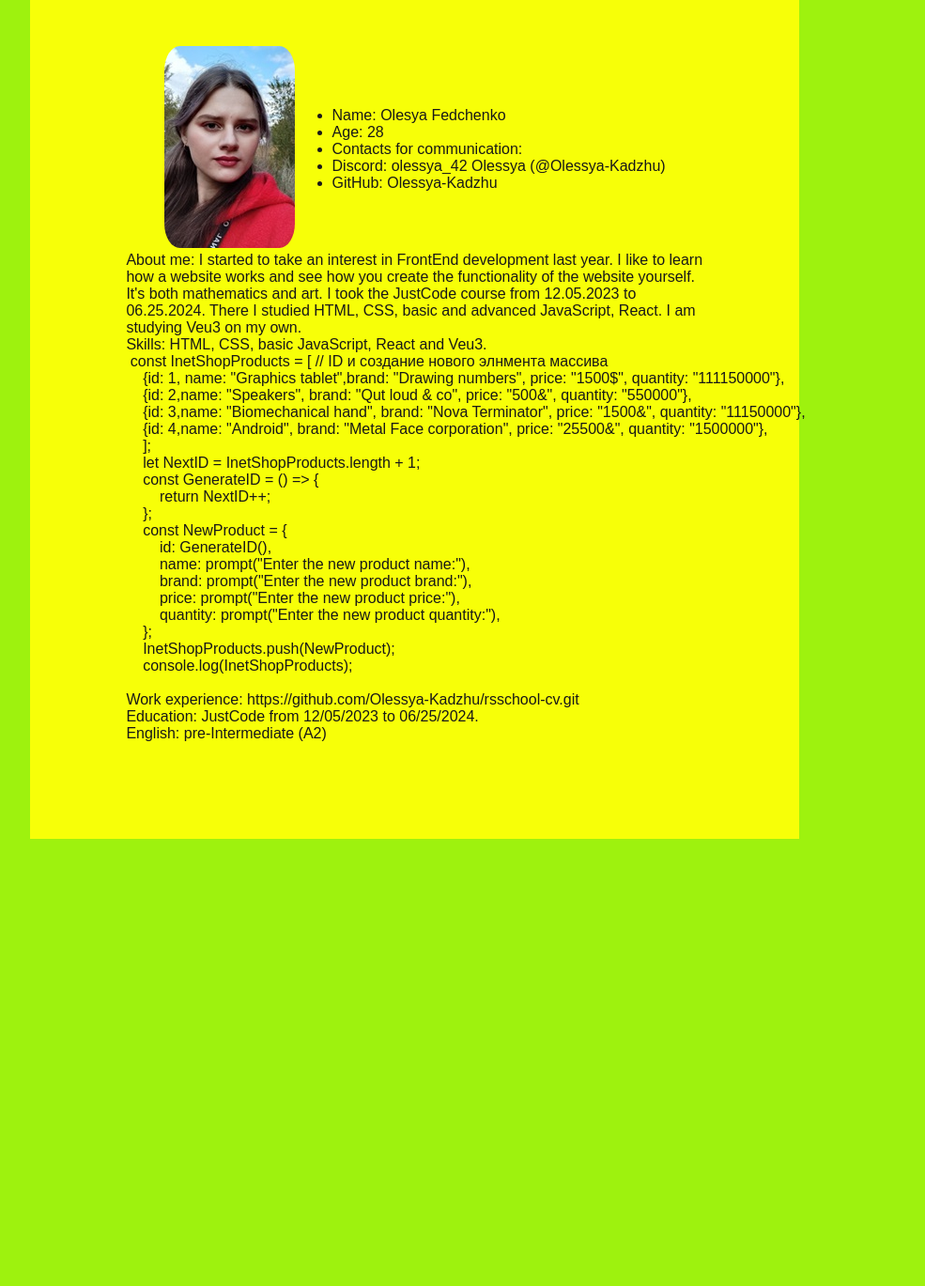
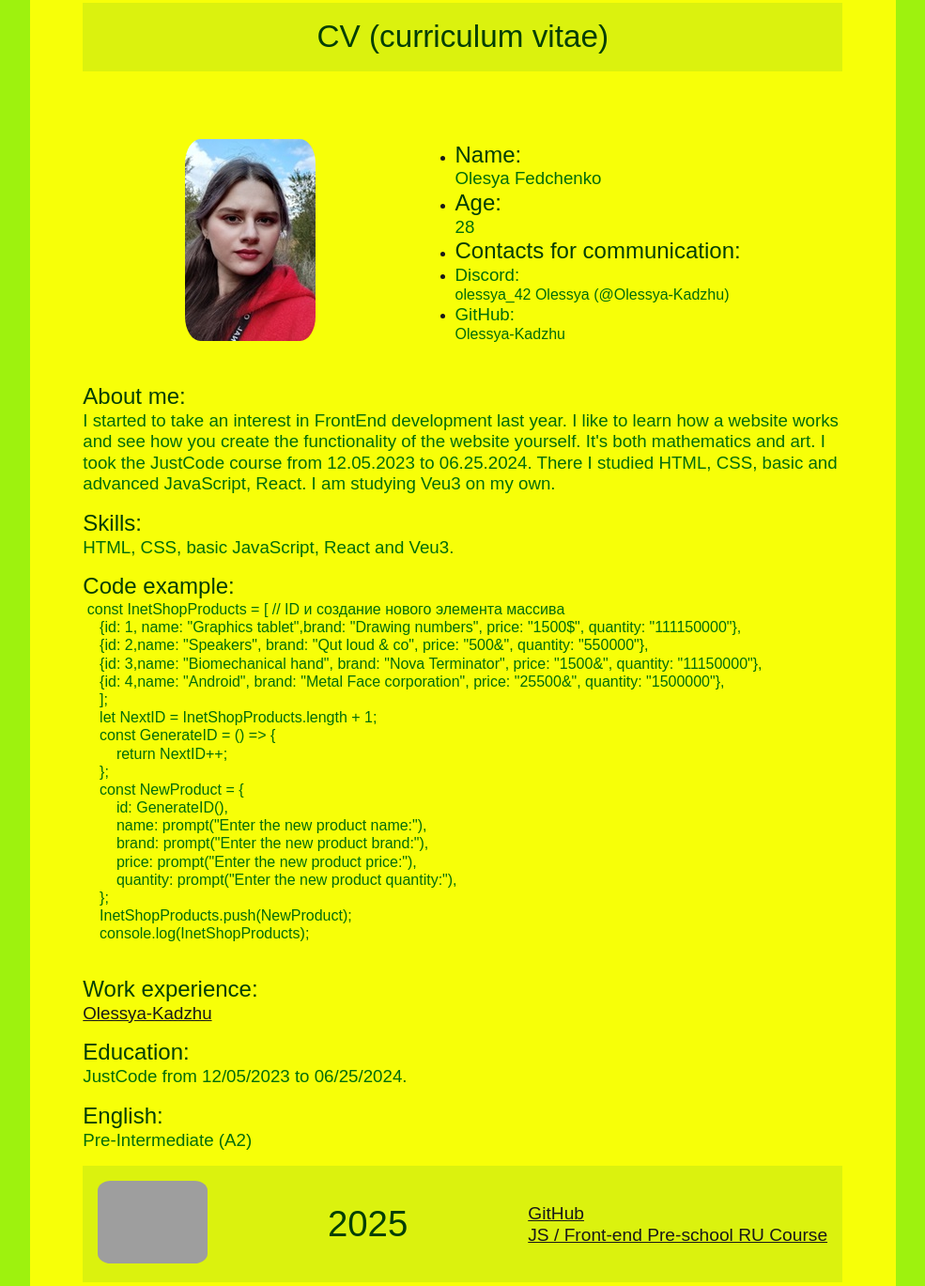
Before and after one commit to Olessya-Kadzhu/rsschool-cv, a plain HTML site: page index.html in a window 1280 px wide. Shown: the part 53-1422 px from the top of the page at 94% size, without its empty margins (96-1081 px from the left). Before the commit the page ends 946 px from the top, so only its background shows below. Drawn offline with Linux system fonts and the light colour scheme; grey boxes are pictures that could not be loaded.

Commit message:
feat: add information, change document

```diff
--- a/index.html
+++ b/index.html
@@ -3,26 +3,30 @@
 <head>
     <meta charset="UTF-8">
     <meta name="viewport" content="width=device-width, initial-scale=1.0">
-    <title>CV#2. HTML, CSS & Git Basics</title>
+    <title>CV#3. HTML, CSS & Git Basics</title>
     <link rel="stylesheet" href="style.css">
 </head>
 <body>
     <div class="lines">
 <div class="center">
-<div class="photo_info">
+    <header>
+        <h1>CV (сurriculum vitae)</h1>
+    </header>
+    <main>
+    <div class="photo_info">
     <div class="photo"> <img src="./Photo_Olessya.jpg" alt="Photo"></div>
-<div class="info"><ul>
-    <li>Name: Olesya Fedchenko</li>
-    <li>Age: 28</li>
-    <li>Contacts for communication:</li>
-    <li>Discord: olessya_42 Olessya (@Olessya-Kadzhu)</li>
-    <li>GitHub: Olessya-Kadzhu</li>
+    <div class="info"><ul>
+    <li><h2>Name:</h2><h3>Olesya Fedchenko</h3> </li>
+    <li><h2>Age:</h2><h3>28</h3></li>
+    <li><h2>Contacts for communication:</h2></li>
+    <li><h3>Discord:</h3><h4>olessya_42 Olessya (@Olessya-Kadzhu)</h4></li>
+    <li><h3>GitHub:</h3><h4>Olessya-Kadzhu</h4></li>
 </ul>
 </div>
 </div>
-<div class="About">About me: I started to take an interest in FrontEnd development last year. I like to learn how a website works and see how you create the functionality of the website yourself. It's both mathematics and art. I took the JustCode course from 12.05.2023 to 06.25.2024. There I studied HTML, CSS, basic and advanced JavaScript, React. I am studying Veu3 on my own.</div>
-<div class="Skills">Skills: HTML, CSS, basic JavaScript, React and Veu3.</div>
-<div class="Code"> <pre><code> const InetShopProducts = [ // ID и создание нового элнмента массива
+<div class="About"><h2>About me:</h2><h3>I started to take an interest in FrontEnd development last year. I like to learn how a website works and see how you create the functionality of the website yourself. It's both mathematics and art. I took the JustCode course from 12.05.2023 to 06.25.2024. There I studied HTML, CSS, basic and advanced JavaScript, React. I am studying Veu3 on my own.</h3></div>
+<div class="Skills"><h2>Skills:</h2><h3>HTML, CSS, basic JavaScript, React and Veu3.</h3></div>
+<div class="Code"><h2>Code example:</h2> <pre><code> const InetShopProducts = [ // ID и создание нового элемента массива
     {id: 1, name: "Graphics tablet",brand: "Drawing numbers", price: "1500$", quantity: "111150000"},
     {id: 2,name: "Speakers", brand: "Qut loud & co", price: "500&", quantity: "550000"},
     {id: 3,name: "Biomechanical hand", brand: "Nova Terminator", price: "1500&", quantity: "11150000"},
@@ -43,10 +47,19 @@
     console.log(InetShopProducts);
     </code></pre>
 </div>
-<div class="Work">Work experience: https://github.com/Olessya-Kadzhu/rsschool-cv.git</div>
-<div class="Education">Education: JustCode from 12/05/2023 to 06/25/2024.</div>
-<div class="English">English: pre-Intermediate (A2)</div>
-
+<div class="Work"><h2>Work experience:</h2><h3><a href="https://github.com/Olessya-Kadzhu/rsschool-cv.git">Olessya-Kadzhu</a></h3></div>
+<div class="Education"><h2>Education:</h2><h3>JustCode from 12/05/2023 to 06/25/2024.</h3></div>
+<div class="Education"><h2>English:</h2><h3>Pre-Intermediate (A2)</h3></div>
+</main>
+<footer>
+    <div class="logo">  <img src="https://raw.githubusercontent.com/rolling-scopes-school/tasks/master/tasks/cv/rs-school-logo.svg" alt="Rsschool_logo"></div>
+    <div class="year"><h2>2025</h2></div>
+    <nav>
+        <div class="GitHub"><a href="https://github.com/Olessya-Kadzhu/rsschool-cv">GitHub</a>
+            </div>
+        <div class="Rsschool_course"> <a href="https://rs.school/courses/javascript-preschool-ru">JS / Front-end Pre-school RU Course</a></div>
+    </nav>
+</footer>
 </div>
 </div>
 </body>
--- a/style.css
+++ b/style.css
@@ -4,6 +4,7 @@
   box-sizing: border-box;
   color: #181818;
   font-weight: 400;
+
 }
 
 body {
@@ -17,16 +18,61 @@ body {
 }
 
 .center{background-color: #f7ff08;
-width: 80%;
-padding: 10%;
+width: 90%;
+padding: 5.5%;
+margin-bottom: 15%;
+line-height: 1.2;
 }
 
 .photo_info{
 display: flex;
 align-items: center;
-justify-content: center;
+justify-content: space-evenly;
+margin-bottom: 5%;
+}
+.About, .Skills, .Code, .Work, .Education, .Education{
+    margin-bottom: 2%;
+}
+img{
+border-radius: 12%;
+max-width: 100%;
+    height: auto;
 }
 
-img{
-border-radius: 12%;
+header{
+    display: flex;
+justify-content: center;
+margin-bottom: 9%;
+background-color: #dbf20e;
+padding: 2%;
+  font-size: 1.3vw;
 }
+
+
+h1, h2 {color: #013e06;
+}
+
+h3, h4, Code{color: #016d0a;
+}
+
+footer{
+display: flex;
+flex-direction: row;
+justify-content: space-between;
+align-items: center;
+background-color: #dbf20e;
+padding: 2%;
+}
+
+.logo{
+width: 15%;
+height: 15%;
+}
+
+.year, nav{
+    font-size: 2vw;
+}
+
+nav{
+    font-size: 1.5vw;
+}
```
